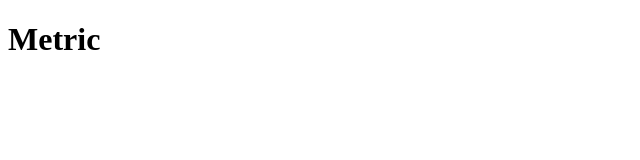
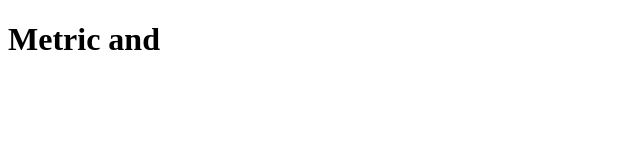
Before and after one commit to kamterbeek/compscikass, a website: page public/conversion.html in a window 1280 px wide. Shown: the whole page, without its empty margins (0-640 px from the left). Drawn offline with Linux system fonts and the light colour scheme.

Commit message:
Update conversion.html

```diff
--- a/public/conversion.html
+++ b/public/conversion.html
@@ -4,7 +4,7 @@
 <meta name="viewport" content="width=device-width, initial-scale=1.0" />
 </head>
 <body>
-  <h1>Metric</h1>
+  <h1>Metric and </h1>
 
 </body>
 </html>
```
